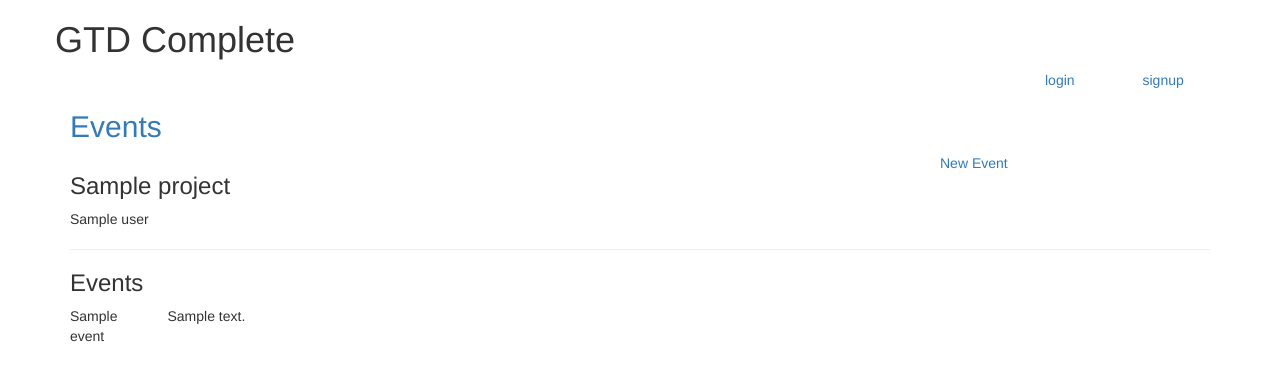
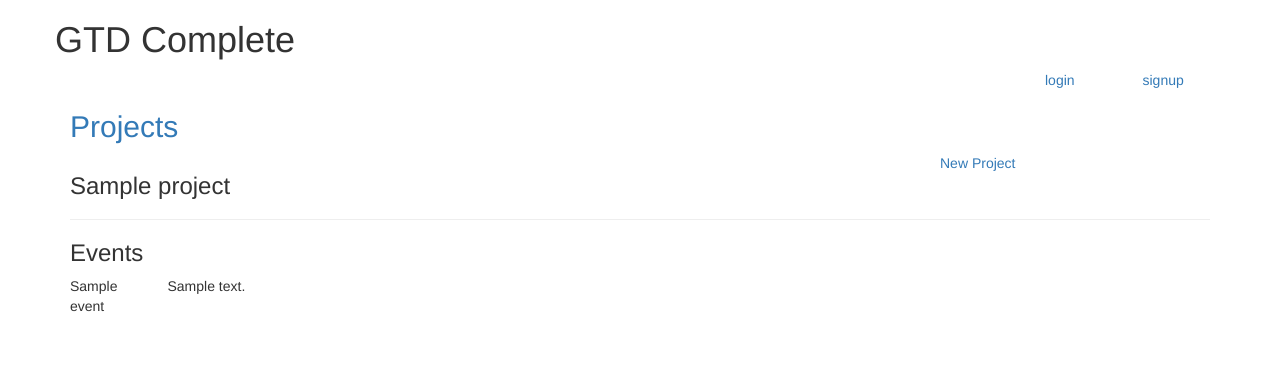
Before and after one commit to runnphoenix/gtdcomplete, a Python web app: template templates/projectPage.html in a window 1280 px wide. Shown: the top 381 px of the page. Run offline with Jinja, Linux system fonts and the light colour scheme; the template is opened without the code that fills it: most values are stand-ins (such as "Sample title", 1, 10 or a date in 2020); some libraries are stand-ins or nearby versions.

Commit message:
1.add inbox after creating a new user 2.project names can not be same now 3.delete welcome page 4.improves project and projects page

```diff
--- a/handlers/__init__.py
+++ b/handlers/__init__.py
@@ -13,6 +13,5 @@ from contextPage import ContextPage
 from login import Login
 from logout import Logout
 from signup import Signup
-from welcome import Welcome
 from mainPage import MainPage
 from projects import Projects
--- a/handlers/login.py
+++ b/handlers/login.py
@@ -32,7 +32,7 @@ class Login(Signup):
             if user:
                 if User.valid_hash(username, password, user.pw_hash):
                     self.add_cookie(user)
-                    self.redirect('/welcome')
+                    self.redirect('/projects')
                 else:
                     self.render(
                         "login.html",
--- a/main.py
+++ b/main.py
@@ -9,7 +9,6 @@ from models import Context
 from handlers import Signup
 from handlers import Login
 from handlers import Logout
-from handlers import Welcome
 from handlers import Projects
 from handlers import NewEvent
 from handlers import NewProject
@@ -26,7 +25,6 @@ from handlers import MainPage
 app = webapp2.WSGIApplication([
     ('/', MainPage),
 	('/signup', Signup),
-	('/welcome', Welcome),
 	('/login', Login),
 	('/logout', Logout),
 	('/project/new', NewProject),
--- a/templates/eventBase.html
+++ b/templates/eventBase.html
@@ -2,13 +2,13 @@
 
 {% block eventSection %}
 	<div class="row">
-		<a href="/event" class="col-md-12">
-			<h2>Events</h2>
+		<a href="/projects" class="col-md-12">
+			<h2>Projects</h2>
 		</a>
 	</div>
 
 	<div>
-		<a href="/event/new" class="col-md-3" style="float:right;">New Event</a>
+		<a href="/project/new" class="col-md-3" style="float:right;">New Project</a>
 	</div>
 
 	<div>
--- a/templates/projectPage.html
+++ b/templates/projectPage.html
@@ -2,7 +2,6 @@
 
 {% block contentSection %}
 	<h3>{{project.name}}</h3>
-	<div>{{project.user.name}}</div>
 	<hr>
 
 	<!-- Events -->
--- a/templates/projects.html
+++ b/templates/projects.html
@@ -5,7 +5,9 @@
 	<h3>Projects</h3>
 
 	{% for project in projects %}
-		<div>{{project.name}}</div>
+	<div>
+		<a href="/project/{{project.key().id()}}">{{project.name}}</a>
+	</div>
 	{% endfor %}
 
 {% endblock%}
```
Also changed, not shown: handlers/newProject.py (+12 -4 lines), handlers/signup.py (+7 -1 lines), handlers/welcome.py (deleted, +0 -8 lines), templates/welcome.html (deleted, +0 -14 lines).
